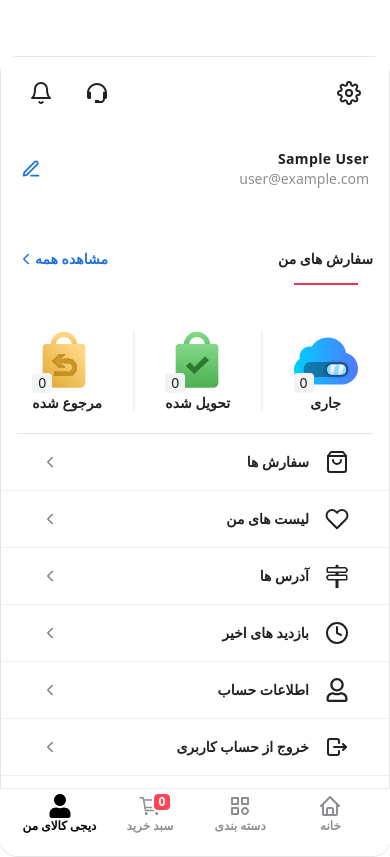
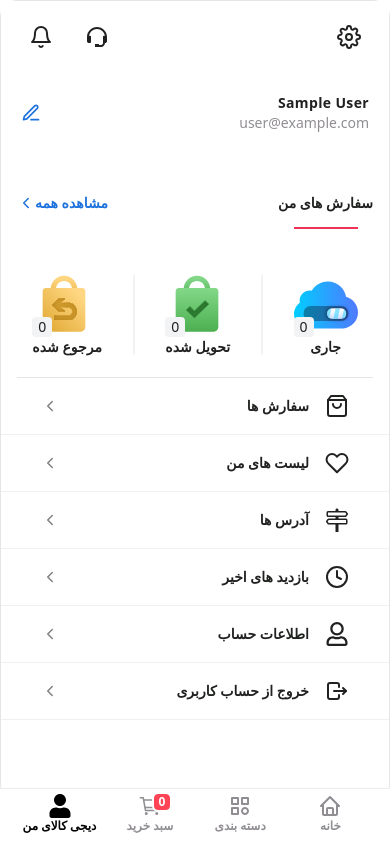
Before and after one commit to abbas-yusefi/digikala-clone, a Next.js app: page /profile in a window 390 px wide. Built offline with nearby package versions, Linux system fonts and the light colour scheme; no server answers; the database is empty; sample sign-in values are in the browser's storage.

Commit message:
feat: complete order process desktop version
-improve responsiveness for the desktop version of profile-dashboard and children passed to profile layout
-add desktop version to order-process and order-process-steps
-fix extra top margin to mobile version

```diff
--- a/app/(home)/profile/layout.tsx
+++ b/app/(home)/profile/layout.tsx
@@ -8,11 +8,11 @@ export default function RootLayout({
   children: React.ReactNode;
 }>) {
   return (
-    <div className="flex w-full justify-center gap-4 mt-14 text-sm max-xs:text-xs text-text-primary">
-      <div className="w-200 border rounded-2xl border-black/10">
+    <div className="flex w-full justify-center lg:gap-4 lg:mt-14 text-sm max-xs:text-xs text-text-primary lg:px-7">
+      <div className="lg:max-w-200 w-full lg:h-fit lg:py-7 border rounded-2xl border-black/10">
         <Suspense fallback={<PulsingDotLoader />}>{children}</Suspense>
       </div>
-      <div className="max-lg:hidden">
+      <div className="max-lg:hidden w-80">
         <DesktopProfileDashboard />
       </div>
     </div>
--- a/components/profile/order-process-steps.tsx
+++ b/components/profile/order-process-steps.tsx
@@ -16,7 +16,9 @@ const OrderProcessSteps = ({
   href: string;
 }) => {
   return (
-    <Link href={href}>
+    <>
+      {/* Mobile version */}
+      <Link href={href} className="lg:hidden">
         <div className="relative">
           <Image alt={alt} src={image} />
           <span className="absolute bottom-0 left-0 w-5 rounded-sm flex justify-center items-center bg-surface-secondary z-40">
@@ -27,6 +29,22 @@ const OrderProcessSteps = ({
           {children}
         </h3>
       </Link>
+
+      {/* Desktop version */}
+      <Link href={href} className="max-lg:hidden flex ml-auto mr-5">
+        <div className="flex flex-col gap-2 mr-4 justify-center">
+          <span className="font-semibold text-sm" dir="rtl">
+            {number} سفارش
+          </span>
+          <h3 className="font-normal flex justify-center items-center">
+            {children}
+          </h3>
+        </div>
+        <div className="w-fit h-fit">
+          <Image alt={alt} src={image} />
+        </div>
+      </Link>
+    </>
   );
 };
 
--- a/components/profile/order-process.tsx
+++ b/components/profile/order-process.tsx
@@ -7,7 +7,7 @@ import { Icons } from "@/lib/icons";
 
 const OrderProcess = () => {
   return (
-    <section className="w-full px-4 mt-10">
+    <section className="w-full px-4 max-lg:mt-10">
       <div className="flex justify-between items-center w-full">
         <Link
           href={"#"}
@@ -20,7 +20,41 @@ const OrderProcess = () => {
           سفارش های من
         </h2>
       </div>
-      <div className="justify-around flex items-center py-5 mt-10 border-b border-black/10">
+
+      {/* Mobile version */}
+      <div className="justify-around flex items-center py-5 mt-10 border-b border-black/10 lg:hidden">
+        <OrderProcessSteps
+          href="#"
+          alt="سفارشات مرجوع شده"
+          image={Returned}
+          number={0}
+        >
+          مرجوع شده
+        </OrderProcessSteps>
+        <span className="h-20 bg-black/5 w-0.5"></span>
+
+        <OrderProcessSteps
+          href="#"
+          alt="سفارشات تحویل داده شده"
+          image={Delivered}
+          number={0}
+        >
+          تحویل شده
+        </OrderProcessSteps>
+        <span className="h-20 bg-black/5 w-0.5"></span>
+
+        <OrderProcessSteps
+          href="#"
+          alt="سفارشات جاری"
+          image={Processing}
+          number={0}
+        >
+          جاری
+        </OrderProcessSteps>
+      </div>
+
+      {/* Desktop version */}
+      <div className="justify-around flex items-center py-5 border-black/10 max-lg:hidden">
         <OrderProcessSteps
           href="#"
           alt="سفارشات مرجوع شده"
--- a/components/profile/profileDashboard/desktop-profile-dashboard.tsx
+++ b/components/profile/profileDashboard/desktop-profile-dashboard.tsx
@@ -13,7 +13,7 @@ const DesktopProfileDashboard = () => {
   if (!session) redirect("/");
   const path = usePathname();
   return (
-    <section className="max-lg:hidden bg-surface-primary border rounded-2xl border-black/10 w-100">
+    <section className="max-lg:hidden bg-surface-primary border rounded-2xl border-black/10 w-full">
       <PersonalInfo session={session} />
       <SectionsRow href="/profile" path={path}>
         خلاصه فعالیت ها
```
Lines whose indentation alone changed are shown as unchanged.
